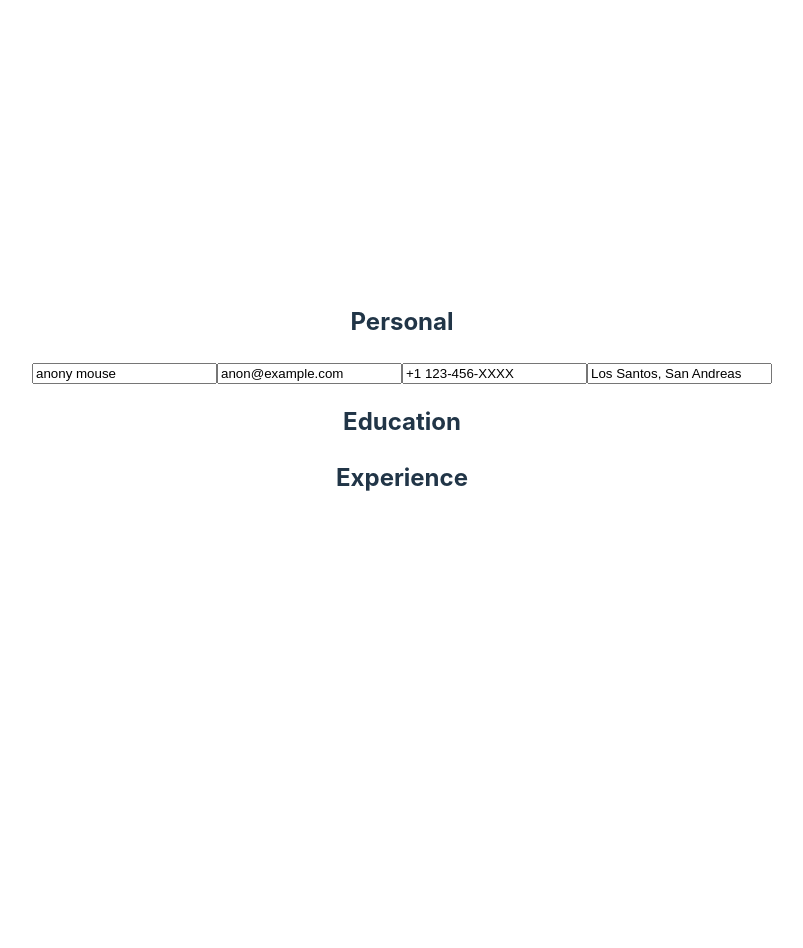
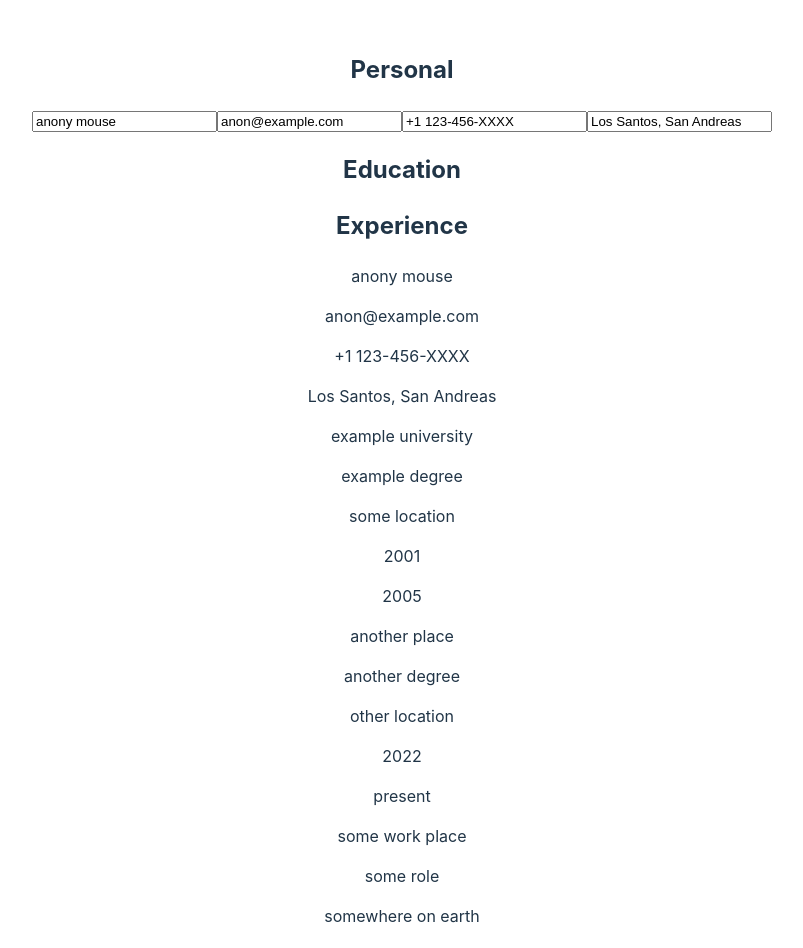
Before and after one commit to XavXS/cv-project-new, a React (Vite) app: page / in a window 1280 px wide. Shown: the top 948 px of the page, without its empty margins (238-1041 px from the left). Before the commit the page ends 800 px from the top, so only its background shows below. Built offline with nearby package versions, Linux system fonts and the light colour scheme.

Commit message:
Add base result

```diff
--- a/src/App.jsx
+++ b/src/App.jsx
@@ -71,6 +71,7 @@ function App() {
   }
 
   return (
+    <>
       <form>
         <FormTab
           title='Personal'
@@ -142,6 +143,33 @@ function App() {
           }
         </FormTab>
       </form>
+      <div className='result'>
+        <div className='result-general'>
+          <p>{general.name}</p>
+          <p>{general.email}</p>
+          <p>{general.tel}</p>
+          <p>{general.location}</p>
+        </div>
+        {education.map(target =>
+          <div className='result-education' key={uuid()}>
+            <p>{target.name}</p>
+            <p>{target.degree}</p>
+            <p>{target.location}</p>
+            <p>{target.from}</p>
+            <p>{target.to}</p>
+          </div>
+        )}
+        {experience.map(target =>
+          <div className='result-experience' key={uuid()}>
+            <p>{target.name}</p>
+            <p>{target.role}</p>
+            <p>{target.location}</p>
+            <p>{target.from}</p>
+            <p>{target.to}</p>
+          </div>
+        )}
+      </div>
+    </>
   )
 }
 
```
Lines whose indentation alone changed are shown as unchanged.
